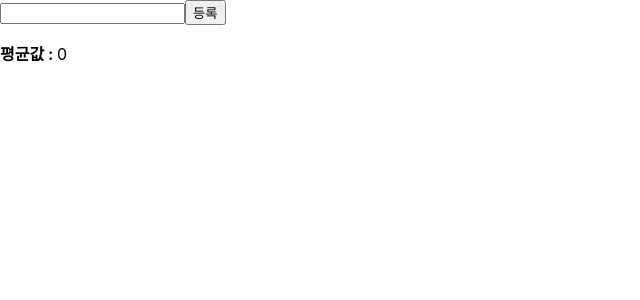
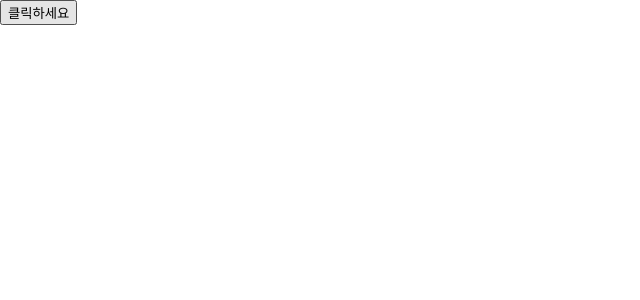
Before and after one commit to tpgh1554/React, a React (Create React App) app: page / in a window 1280 px wide. Shown: the top 300 px of the page, without its empty margins (0-640 px from the left). Built offline with nearby package versions, Linux system fonts and the light colour scheme.

Commit message:
05.04 실습

```diff
--- a/src/App.js
+++ b/src/App.js
@@ -21,9 +21,10 @@ import "./App.css";
 // import CreateRef from "./Ref";
 // import HooksCnt from "./Hooks1";
 // import NameCard from "./HooksPrac";
+import ExComponent from "./UseRef2";
 // import Info from "./UseEffect";
 // import ReducerCnt from "./UseReducer";
-import Average from "./UseMemo";
+// import Average from "./UseMemo";
 // 컴포넌트의 재활용
 function App() {
   return (
@@ -38,9 +39,10 @@ function App() {
       {/* <CreateRef /> */}
       {/* <HooksCnt /> */}
       {/* <NameCard /> */}
+      <ExComponent />
       {/* <Info /> */}
       {/* <ReducerCnt /> */}
-      <Average />
+      {/* <Average /> */}
     </>
   );
 }
--- /dev/null
+++ b/src/UseRef2.jsx
@@ -0,0 +1,26 @@
+// useRef : 컴포넌트 내부 변수값 유지
+
+import { useEffect, useRef } from "react"
+
+const ExComponent = () => {
+    const myBtnRef = useRef(null);
+
+    useEffect (() => {
+        if(myBtnRef.current) { // 값이 있으면 실행
+            myBtnRef.current.innerText = "클릭하세요";
+        }
+    }, []);
+    // 컴포넌트 내부 변수를 useRef를 사용하여 값을 유지
+    const count = useRef(0);
+
+    const handleClick = () => {
+        count.current += 1;
+        alert(`클릭 횟수 : ${count.current}`)
+    };
+    return (
+        <div>
+            <button ref={myBtnRef} onClick={handleClick}>초기 상태</button>
+        </div>
+    );
+}
+export default ExComponent;
```
